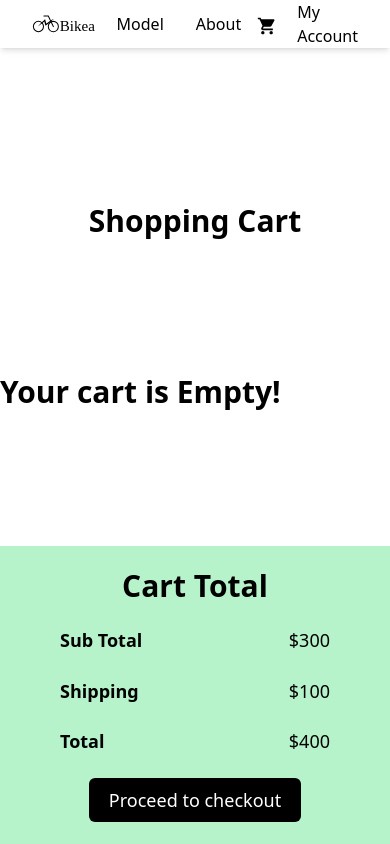
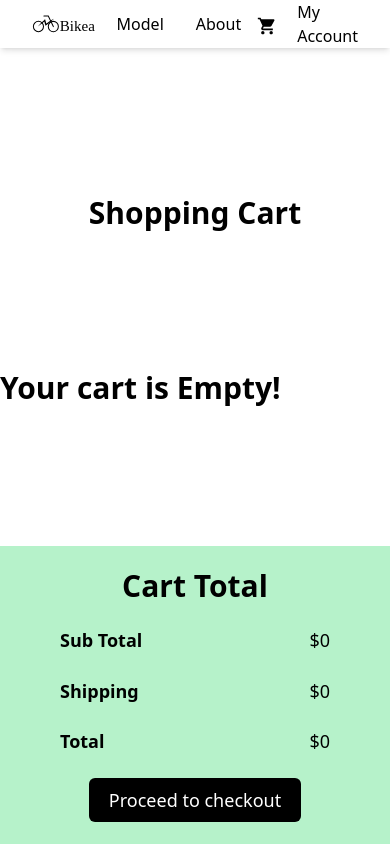
Before and after one commit to asfundmirza/bikea, a React (Create React App) app in the folder my-app/: page /cart in a window 390 px wide. Built offline with nearby package versions, Linux system fonts and the light colour scheme.

Commit message:
added some changes in the cart layout

```diff
--- a/my-app/src/components/Cart.js
+++ b/my-app/src/components/Cart.js
@@ -11,15 +11,13 @@ const Cart = () => {
     return cartItems;
   });
 
-  // const productQuantity = cart.getProductQuantity(product.id);
   console.log(productQuantity);
-  // console.log(cart.items);
   return (
     <div className="flex flex-col md:flex-row w-screen h-[100vh] pt-12 m-0 ">
       {/* white section */}
 
       <div className="flex flex-1 h-full w-auto justify-center md:justify-start px-0 ">
-        <div className="flex flex-col flex-1  md:pl-7 mt-5 md:mt-[100px] justify-evenly items-center md:items-start md:justify-start">
+        <div className="flex flex-col flex-1  md:pl-7 mt-2 md:mt-[100px] justify-evenly items-center md:items-start md:justify-start">
           <h1 className="font-bold text-3xl md:text-4xl md:mb-5">
             Shopping Cart
           </h1>
@@ -41,8 +39,8 @@ const Cart = () => {
                     <img
                       src={BikeImage}
                       alt="Bike"
-                      width={150}
-                      height={150}
+                      width={100}
+                      height={100}
                       className="md:w-[200px] md:h-[200px]"
                     />
                   </div>
@@ -56,7 +54,9 @@ const Cart = () => {
                       <p className="font-semibold md:text-xl text-lg">
                         Sub-Total
                       </p>
-                      <p className="md:text-xl text-lg">${product.price}</p>
+                      <p className="md:text-xl text-lg">
+                        ${product.price * productQuantity[index]}
+                      </p>
                     </div>
                     <div className="flex flex-row justify-center items-center gap-3">
                       <button
@@ -87,15 +87,19 @@ const Cart = () => {
           <h1 className="font-bold text-3xl md:text-4xl">Cart Total</h1>
           <div className="flex justify-between w-full px-5 ">
             <h1 className="font-semibold md:text-xl text-lg">Sub Total</h1>
-            <h1 className="md:text-xl text-lg">$300</h1>
+            <h1 className="md:text-xl text-lg">${cart.getTotalCost()}</h1>
           </div>
           <div className="flex justify-between w-full px-5 ">
             <h1 className="font-semibold md:text-xl text-lg">Shipping</h1>
-            <h1 className="md:text-xl text-lg">$100</h1>
+            <h1 className="md:text-xl text-lg">
+              {cart.getTotalCost() > 0 ? "$100" : "$0"}
+            </h1>
           </div>
           <div className="flex justify-between w-full px-5 ">
             <h1 className="font-semibold md:text-xl text-lg">Total</h1>
-            <h1 className="md:text-xl text-lg">$400</h1>
+            <h1 className="md:text-xl text-lg">
+              ${cart.getTotalCost() > 0 ? cart.getTotalCost() + 100 : "0"}
+            </h1>
           </div>
           <div className="flex w-full justify-center  px-5">
             <button className="bg-black text-white px-5  text-center text-lg rounded-md  py-2">
--- a/my-app/src/components/HomePage.js
+++ b/my-app/src/components/HomePage.js
@@ -17,3 +17,4 @@ const HomePage = () => {
 };
 
 export default HomePage;
+//sk_test_51NodJrAdcivc1ys1DF5snuMJKFeGJIjx7qaymbknOI4QRS9Y6lpm0bKPXonOQR3p1bjkSFcWiPr52ZEs2XchF7ut002PORE8kR
```
